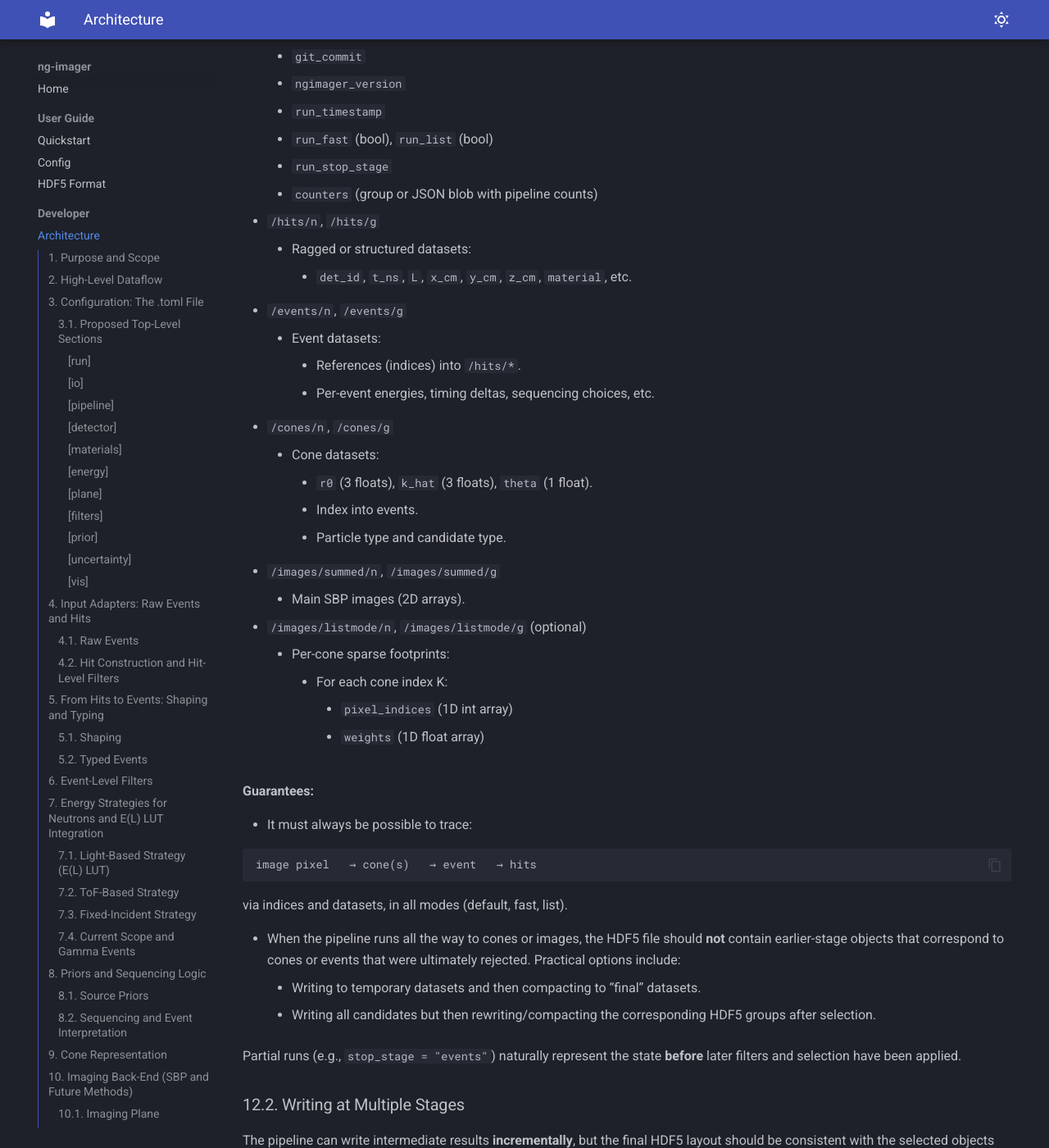
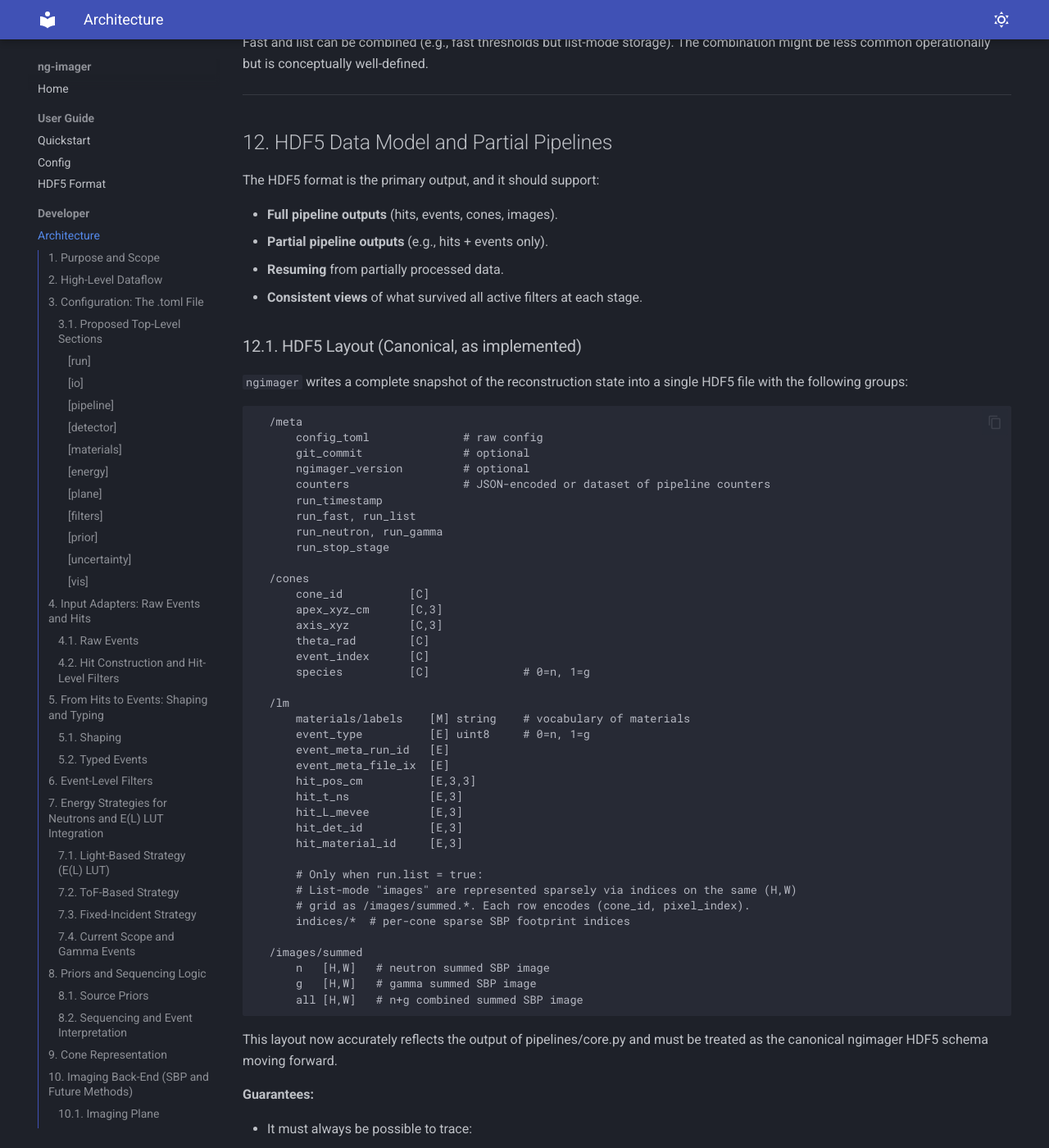
Before and after one commit to Lindt8/ng-imager, an MkDocs documentation site: the page built from docs/dev/architecture.md, in a window 1280 px wide and 1400 px high, scrolled down 19620 px. Shown: the whole window at 82% size. Built offline with MkDocs 1.6.1 and Material for MkDocs 9.7.7, drawn with Linux system fonts in a browser that asks for light colours; some of the changed text lies outside the part shown.

Commit message:
update HDF5 format, add Edep energy strategy

````diff
--- a/docs/dev/architecture.md
+++ b/docs/dev/architecture.md
@@ -219,7 +219,12 @@
 Energy strategies for **neutron events**:
 
 ```toml
-strategy = "light_lut"  # or "tof" or "fixed_incident"
+# Neutron energy strategy:
+# - "ELUT": use E(L) LUTs for the first scatter (per material)
+# - "ToF":  use time-of-flight to estimate neutron energy change
+# - "FixedEn": use a fixed incident energy (e.g. DT source)
+# - "Edep": treat Hit.L as deposited energy directly (e.g. PHITS Edep_MeV)
+strategy = "Edep"                 # ELUT | ToF | FixedEn | Edep
 
 [energy.light_lut]
 default_material = "OGS"   # used when material-specific LUT selection is ambiguous
@@ -232,9 +237,10 @@
 En_MeV = 14.1
 ```
 
-- `light_lut` uses calibrated E(L) LUTs per material (the modern default).
-- `tof` uses time-of-flight for incident neutron energy (legacy compatible).
-- `fixed_incident` uses a constant incident energy (e.g. DT source).
+- `ELUT` uses calibrated E(L) LUTs per material (the modern default).
+- `ToF` uses time-of-flight for incident neutron energy (legacy compatible).
+- `FixedEn` uses a constant incident energy (e.g. DT source).
+- `Edep` assumes the provided `L` is actually energy deposition in MeV instead of light output in MeVee (as is the case for PHITS-scored energy deposion)
 
 These strategies are currently designed for **neutron kinematics**; gamma energy handling is much less critical for the present imaging method and may be added later if needed.
 
@@ -327,6 +333,8 @@
 
 Adapters translate source-specific raw data into a **canonical representation**.
 
+Material assignment is governed solely by `[detectors.material_map]` and `[detectors.default_material]`. The adapter layer must not accept a distinct default material from `[io.adapter]`; detector-level settings are authoritative.
+
 ### 4.1. Raw Events
 
 Adapters emit **raw events**:
@@ -359,7 +367,16 @@
 
 1. Convert raw hits to canonical `Hit` objects through the adapter:
 
-    Raw hit dicts from the adapter are converted inside the adapter itself (e.g., `PHITSAdapter` or `ROOTAdapter`). Adapters must emit canonical `Hit` objects directly or provide an internal method ensuring all Hits follow the unified `physics.hits.Hit` structure.
+    - Raw hit dicts from the adapter are converted inside the adapter itself (e.g., `PHITSAdapter` or `ROOTAdapter`). Adapters must emit canonical `Hit` objects directly or provide an internal method ensuring all Hits follow the unified `physics.hits.Hit` structure.
+    - All adapters must set:
+        - ```
+          Hit.type      ∈ {"n","g","UNK"}    # particle species
+          Hit.material  = scintillator name  # from [detectors.material_map]
+          ```
+    - The shaper, event typing, and cone-building stages rely exclusively on Hit.type. Legacy event-level “event_type” fields from raw adapters must not be used.
+
+The shaper, event typing, and cone-building stages rely exclusively on Hit.type.
+Legacy event-level “event_type” fields from raw adapters must not be used.
 
 2. Apply **universal hit-level cuts** (e.g. min light/energy):
 
@@ -437,7 +454,7 @@
 - `shaped_events_g`
 - `raw_events_rejected_shaping` (if nothing usable can be formed)
 
-*(Implementation note: shaping and typed-event creation will replace the current direct PHITSAdapter → typed-event path. Until shaping is implemented, PHITSAdapter produces NeutronEvent/GammaEvent objects directly. This is acceptable during early pipeline prototyping.)*
+(Implementation note: Shaping and typed-event construction are implemented and used in the PHITS path. PHITSAdapter now emits canonical Hit objects, which pass through apply_hit_filters → is_reconstructable → shape_events_for_cones → shaped_to_typed_events to produce NeutronEvent and GammaEvent instances exactly as described here.)
 
 
 ### 5.2. Typed Events
@@ -808,35 +825,53 @@
 - **Resuming** from partially processed data.
 - **Consistent views** of what survived all active filters at each stage.
 
-### 12.1. HDF5 Layout (Suggested)
+### 12.1. HDF5 Layout (Canonical, as implemented)
 
-- `/meta`
-    - `config_toml`
-    - `git_commit`
-    - `ngimager_version`
-    - `run_timestamp`
-    - `run_fast` (bool), `run_list` (bool)
-    - `run_stop_stage`
-    - `counters` (group or JSON blob with pipeline counts)
-- `/hits/n`, `/hits/g`
-    - Ragged or structured datasets:
-        - `det_id`, `t_ns`, `L`, `x_cm`, `y_cm`, `z_cm`, `material`, etc.
-- `/events/n`, `/events/g`
-    - Event datasets:
-        - References (indices) into `/hits/*`.
-        - Per-event energies, timing deltas, sequencing choices, etc.
-- `/cones/n`, `/cones/g`
-    - Cone datasets:
-        - `r0` (3 floats), `k_hat` (3 floats), `theta` (1 float).
-        - Index into events.
-        - Particle type and candidate type.
-- `/images/summed/n`, `/images/summed/g`
-    - Main SBP images (2D arrays).
-- `/images/listmode/n`, `/images/listmode/g` (optional)
-    - Per-cone sparse footprints:
-        - For each cone index K:
-            - `pixel_indices` (1D int array)
-            - `weights` (1D float array)
+`ngimager` writes a complete snapshot of the reconstruction state into a single HDF5 file with the following groups:
+
+```
+  /meta
+      config_toml              # raw config
+      git_commit               # optional
+      ngimager_version         # optional
+      counters                 # JSON-encoded or dataset of pipeline counters
+      run_timestamp
+      run_fast, run_list
+      run_neutron, run_gamma
+      run_stop_stage
+
+  /cones
+      cone_id          [C]
+      apex_xyz_cm      [C,3]
+      axis_xyz         [C,3]
+      theta_rad        [C]
+      event_index      [C]
+      species          [C]              # 0=n, 1=g
+
+  /lm
+      materials/labels    [M] string    # vocabulary of materials
+      event_type          [E] uint8     # 0=n, 1=g
+      event_meta_run_id   [E]
+      event_meta_file_ix  [E]
+      hit_pos_cm          [E,3,3]
+      hit_t_ns            [E,3]
+      hit_L_mevee         [E,3]
+      hit_det_id          [E,3]
+      hit_material_id     [E,3]
+
+      # Only when run.list = true:
+      # List-mode "images" are represented sparsely via indices on the same (H,W)
+      # grid as /images/summed.*. Each row encodes (cone_id, pixel_index).
+      indices/*  # per-cone sparse SBP footprint indices
+
+  /images/summed
+      n   [H,W]   # neutron summed SBP image
+      g   [H,W]   # gamma summed SBP image
+      all [H,W]   # n+g combined summed SBP image
+```
+
+This layout now accurately reflects the output of pipelines/core.py and must be
+treated as the canonical ngimager HDF5 schema moving forward.
 
 **Guarantees:**
 
@@ -1079,15 +1114,15 @@
 
 ### 16.2. Adapters and Raw Events
 
-- [ ] Ensure `PHITSAdapter.iter_raw_events` returns raw events as collections of hit dicts.
+- [x] `PHITSAdapter.iter_raw_events` now returns canonical Hit objects grouped into raw coincidence windows as designed.
 - [ ] Implement/clean up `ROOTAdapter.iter_raw_events` with `input_format = "root_novo_ddaq"` for the current acquisition system.
 - [ ] Implement the early `is_reconstructable` logic after hit-level filtering to discard unviable raw events, with appropriate counters.
 
 ### 16.3. Shaper and Typed Events
 
-- [ ] Make `shape_events_for_cones` the single entry point from raw-event hits to shaped events.
-- [ ] Make `shaped_to_typed_events` the only path to `NeutronEvent`/`GammaEvent`.
-- [ ] Guarantee that all event classes always carry their `Hit` lists and that indices in HDF5 allow round-tripping.
+- [x] Make `shape_events_for_cones` the single entry point from raw-event hits to shaped events.
+- [x] Make `shaped_to_typed_events` the only path to `NeutronEvent`/`GammaEvent`.
+- [x] Typed events now always carry canonical `Hit` objects, and HDF5 round-trip storage is implemented.
 - [ ] Ensure counters at the hit and event levels follow the `_n` / `_g` / `_total` naming pattern where meaningful.
 
 
@@ -1113,6 +1148,8 @@
 - [ ] Confirm `imaging.sbp.reconstruct_sbp` works directly from the `Cone` dataclass and `Plane`.
 - [ ] Implement optional per-cone sparse footprints used only when `run.list` is true.
 - [ ] Ensure cone and imaging counters follow the `_n` / `_g` / `_total` naming pattern where meaningful, and that per-stage runtimes are recorded and reported.
+- [ ] Gamma cone-building pending.
+- [ ] Combined n/g/all SBP images pending.
 
 
 ### 16.7. Unified Pipeline and CLI
@@ -1129,8 +1166,9 @@
 
 ### 16.8. HDF5 and Visualization
 
-- [ ] Finalize and document the HDF5 layout described above.
+- [x] Finalize and document the HDF5 layout described above.
 - [ ] Ensure hits/events/cones/images store the necessary indices for full back-tracing.
+- [ ] Implement species-separated and combined SBP images (`/images/summed/[n|g|all]`)
 - [ ] Ensure final HDF5 outputs (for full runs) contain only objects that survive all active filters, with counters and metadata describing what was rejected at each stage.
 - [ ] Wrap PNG export in a clean CLI function that calls `vis.hdf.save_summed_png` driven by `[vis]`.
 - [ ] Support imaging-only reruns from existing cones (ngimager HDF5 input) to generate list-mode per-cone images from previously non-list-mode outputs.
````
Also changed, not shown: 4 other files.
